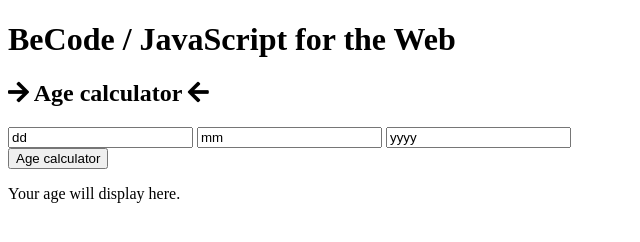
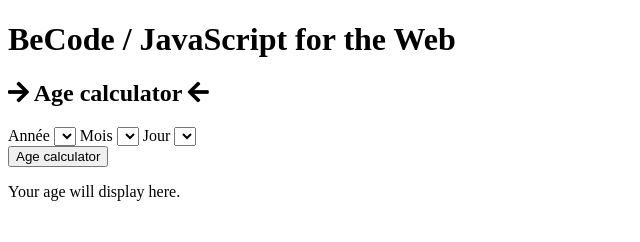
Before and after one commit to MatthieuJasselette/js-web-1.4, a plain HTML site: page docs/index.html in a window 1280 px wide. Shown: the whole page, without its empty margins (0-640 px from the left). Drawn offline with Linux system fonts and the light colour scheme.

Commit message:
forgot stuff

```diff
--- a/docs/index.html
+++ b/docs/index.html
@@ -1 +1 @@
-<!DOCTYPE html><html lang="fr"> <head> <meta charset="UTF-8"> <meta name="viewport" content="width=device-width, initial-scale=1, shrink-to-fit=no"> <title>BeCode/JavaScript for the Web Exercise</title> <link rel="icon" href="becode-seal.625c224b.png">  <link rel="stylesheet" href="https://use.fontawesome.com/releases/v5.6.3/css/all.css" integrity="sha384-UHRtZLI+pbxtHCWp1t77Bi1L4ZtiqrqD80Kn4Z8NTSRyMA2Fd33n5dQ8lWUE00s/" crossorigin="anonymous"> <link rel="stylesheet" href="script.3a44f0d4.css"></head> <body> <div class="container"> <header> <h1>BeCode / JavaScript for the Web</h1> <h2> <strong><i class="fas fa-arrow-right"></i> Age calculator <i class="fas fa-arrow-left"></i></strong> </h2> </header> <div class="content"> <div class="dropLists" id="dropLists"> <input type="text" id="day" value="dd"> <input type="text" id="month" value="mm"> <input type="text" id="year" value="yyyy"> </div> <div class="output" id="output"> <button type="button" id="ageButton">Age calculator</button> <p id="yourAge">Your age will display here.</p> </div> </div> </div> <script src="script.b84ba332.js"></script> </body> </html>
+<!DOCTYPE html><html lang="fr"> <head> <meta charset="UTF-8"> <meta name="viewport" content="width=device-width, initial-scale=1, shrink-to-fit=no"> <title>BeCode/JavaScript for the Web Exercise</title> <link rel="icon" href="becode-seal.625c224b.png">  <link rel="stylesheet" href="https://use.fontawesome.com/releases/v5.6.3/css/all.css" integrity="sha384-UHRtZLI+pbxtHCWp1t77Bi1L4ZtiqrqD80Kn4Z8NTSRyMA2Fd33n5dQ8lWUE00s/" crossorigin="anonymous"> <link rel="stylesheet" href="script.3a44f0d4.css"></head> <body> <div class="container"> <header> <h1>BeCode / JavaScript for the Web</h1> <h2> <strong><i class="fas fa-arrow-right"></i> Age calculator <i class="fas fa-arrow-left"></i></strong> </h2> </header> <div class="content"> <div class="dropLists" id="dropLists"> <label for="">Année <select class="droplist" id="myYear">  </select> </label> <label for="">Mois <select class="droplist" id="myMonth">  </select> </label> <label for="">Jour <select class="droplist" id="myDay">  </select> </label> </div>  <div class="output" id="output"> <button type="button" id="ageButton">Age calculator</button> <p id="yourAge">Your age will display here.</p> </div> </div> </div> <script src="script.309fb520.js"></script> </body> </html>
```
Also changed, not shown: 2 other files.
